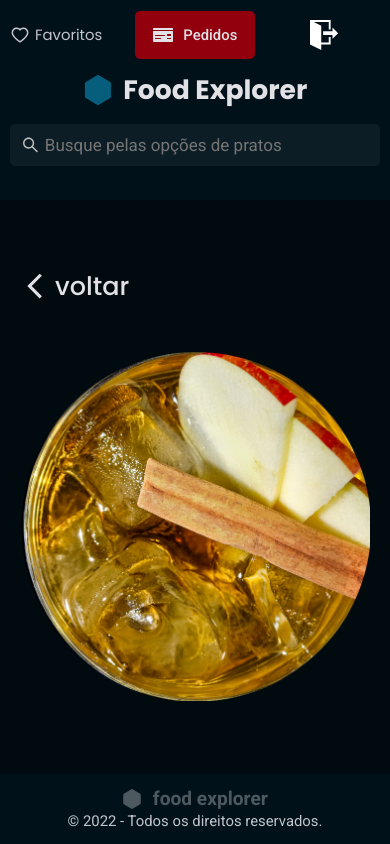
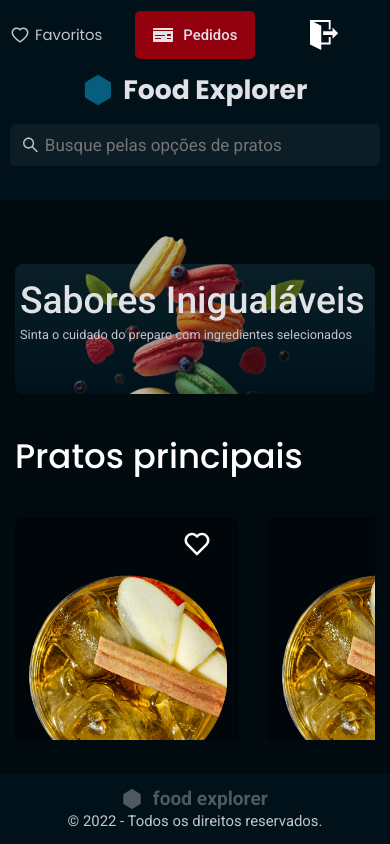
Before and after one commit to EduardoNGomes/Front_end_Explorer_Food, a React (Vite) app: page / in a window 390 px wide. Built offline with nearby package versions, Linux system fonts and the light colour scheme.

Commit message:
Create page Home mobile version

```diff
--- a/src/main.jsx
+++ b/src/main.jsx
@@ -19,7 +19,7 @@ ReactDOM.createRoot(document.getElementById('root')).render(
   <React.StrictMode>
     <ThemeProvider theme={theme}>
       <GlobalStyle/>
-      <Food/>
+      <Home/>
     </ThemeProvider>
   </React.StrictMode>
 )
--- a/src/pages/Home/index.jsx
+++ b/src/pages/Home/index.jsx
@@ -6,7 +6,7 @@ import imgBanner from '../../assets/images/imageHome.png'
 import imgPlate from '../../assets/images/Mask group-11.png'
 
 import { Section } from "../../components/Section";
-import {Card} from '../../components/Cards'
+import { Card } from '../../components/Cards'
 
 export const Home = () => {
   return(
@@ -18,7 +18,7 @@ export const Home = () => {
           <div className="banner">
             <img src={imgBanner} alt="image fruits and cookie" />
             <div className="text-banner">
-              <h2>Sabores inigualáveis</h2>
+              <h2>Sabores Inigualáveis</h2>
               <p>Sinta o cuidado do preparo com ingredientes selecionados</p>
             </div>
           </div>
--- a/src/pages/Home/style.js
+++ b/src/pages/Home/style.js
@@ -4,21 +4,31 @@ export const Container = styled.div`
   width: 100%;
   height: 100vh;
   display: grid;
-  grid-template-rows: 70px auto 50px;
+  grid-template-rows: 70px auto 70px;
   grid-template-areas:
     'header'
     'content'
     'footer';
 
-  overflow-y: auto;
+  @media (max-width: 1024px) {
+    grid-template-rows: 200px auto 70px;
+  }
+  @media (max-width: 400px) {
+    grid-template-rows: auto auto 70px;
+  }
 `
 
 export const Content = styled.div`
   grid-area: content;
 
-  margin: 164px auto;
+  padding: 130px 10px 0;
+  margin: 30px auto;
+
   width: 100%;
-  max-width: 1120px;
+  max-width: 1280px;
+  height: 70vh;
+
+  overflow-y: auto;
 
   .banner {
     position: relative;
@@ -56,6 +66,55 @@ export const Content = styled.div`
         font-size: 1.8rem;
         font-weight: 400;
         line-height: 140%;
+        color: ${({ theme }) => theme.COLORS.COLOR_TEXT_GRAY};
+      }
+    }
+  }
+
+  @media (max-width: 1000px) {
+    padding: 50px 30px 0;
+
+    .banner {
+      height: 200px;
+      img {
+        width: 400px;
+        left: -40px;
+      }
+
+      .text-banner {
+        width: 50%;
+        h2 {
+          font-size: 2.5rem;
+        }
+        p {
+          font-size: 1.4rem;
+        }
+      }
+    }
+  }
+
+  @media (max-width: 400px) {
+    height: 60vh;
+    padding: 30px 15px 0;
+
+    .banner {
+      height: 130px;
+      img {
+        width: 250px;
+        left: 50px;
+      }
+      .text-banner {
+        position: absolute;
+        top: 10px;
+        left: 5px;
+        right: 0;
+        width: 100%;
+        h2 {
+          font-size: 3.5rem;
+        }
+        p {
+          font-size: 1.2rem;
+        }
       }
     }
   }
```
